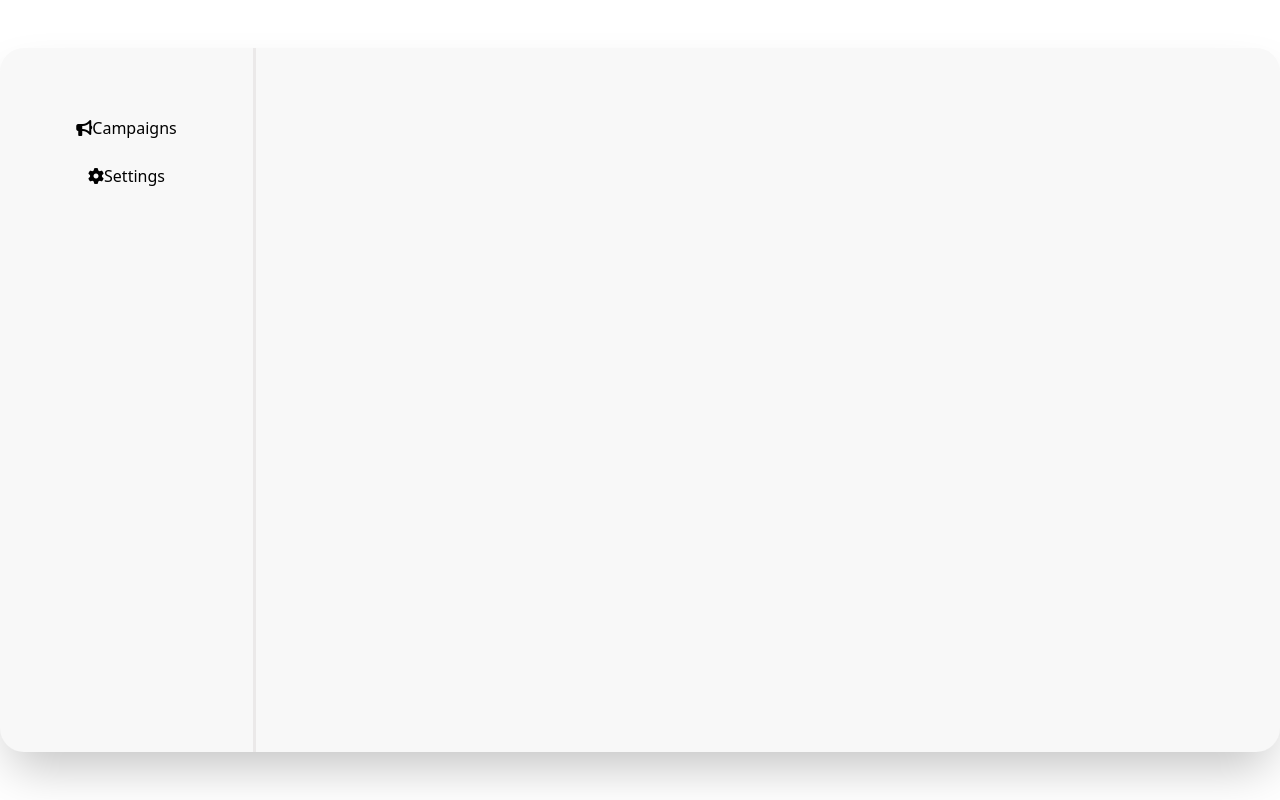
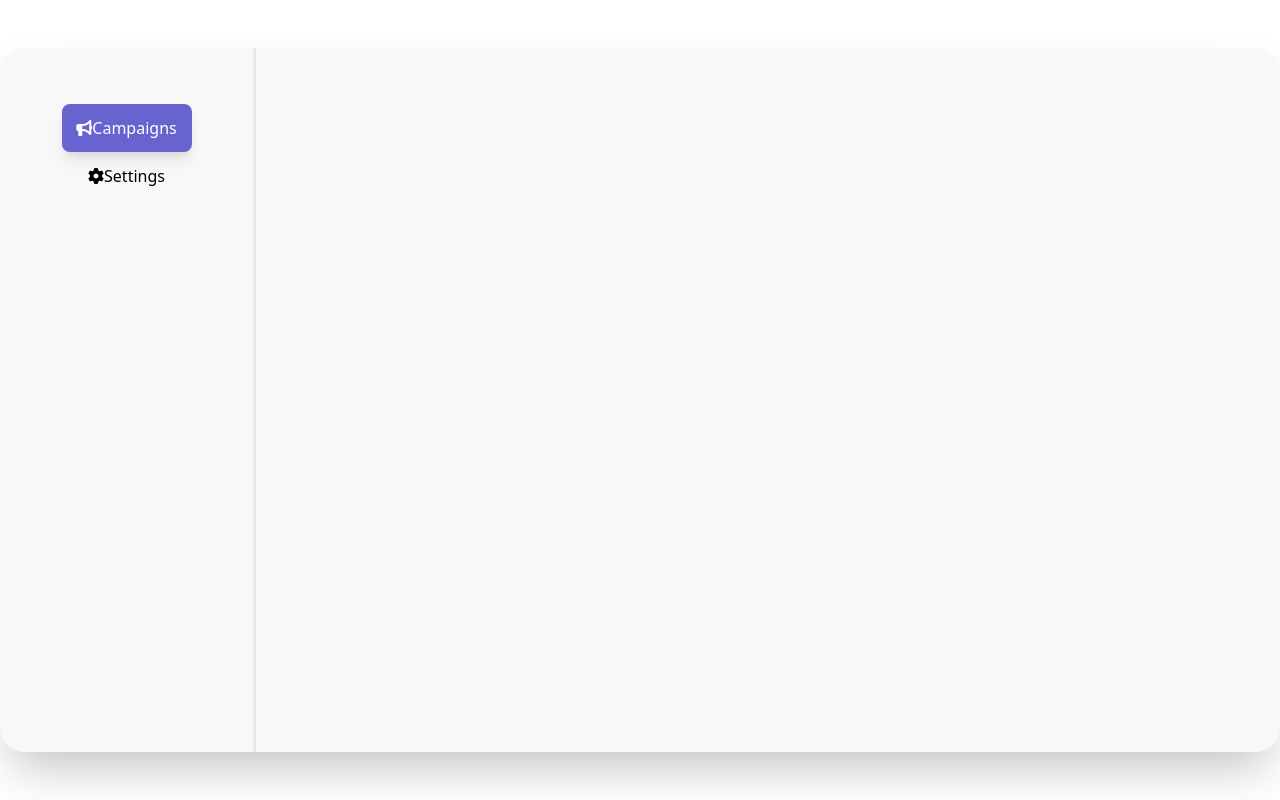
Before and after one commit to hadismtb/sample-project, a React (Create React App) app: page / in a window 1280 px wide. In both pictures the pointer is over the item "Campaigns". Built offline with nearby package versions, Linux system fonts and the light colour scheme.

Commit message:
apply style to main tab item when mouse over it when activated

```diff
--- a/src/components/Main/MainTabItem.css
+++ b/src/components/Main/MainTabItem.css
@@ -4,5 +4,9 @@
     transition: .5s all;
     width: 130px;
 }
+.mainTabItem:hover, .mainTabItem.active {
+    background-color: #6864CF;
+    @apply text-white shadow-lg;
+}
 
 /* END OF MAIN TAB ITEM STYLE */
```
